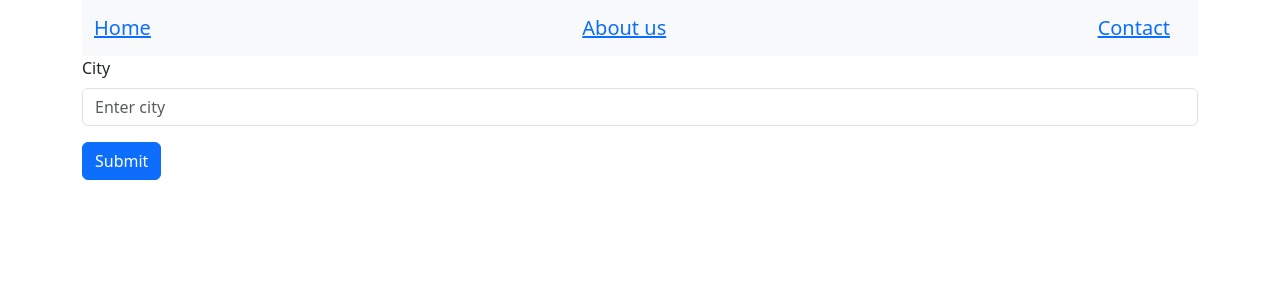
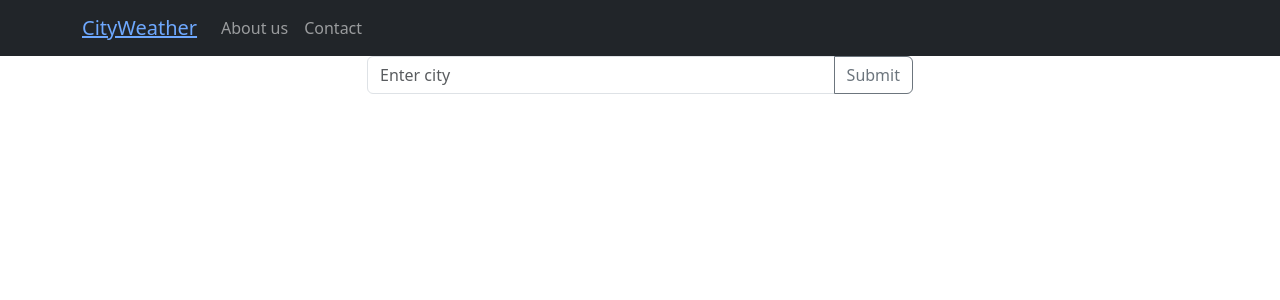
Before and after one commit to JhonnyRubioG/bootcamp-react-project, a React (Vite) app: page / in a window 1280 px wide. Shown: the top 300 px of the page. Built offline with nearby package versions, Linux system fonts and the light colour scheme.

Commit message:
Se actualiza front

```diff
--- a/src/views/Header/index.tsx
+++ b/src/views/Header/index.tsx
@@ -1,26 +1,26 @@
 import { Link } from "react-router-dom";
 import Container from 'react-bootstrap/Container';
+import Nav from 'react-bootstrap/Nav';
 import Navbar from 'react-bootstrap/Navbar';
 
 
 const HeaderGlobal = () => {
 
     return (
-        <Container>
-            <Navbar expand="lg" className="bg-body-tertiary">
-                <Container>
-                    <Navbar.Brand >
-                        <Link to="/">Home</Link>
-                    </Navbar.Brand>
-                    <Navbar.Brand >
-                        <Link to="/about">About us</Link>
-                    </Navbar.Brand>
-                    <Navbar.Brand >
-                        <Link to="/contact">Contact</Link>
-                    </Navbar.Brand>
-                </Container>
-            </Navbar>
-        </Container>
+        <Navbar expand="lg" bg="dark" data-bs-theme="dark">
+            <Container>
+                <Navbar.Brand>
+                    <Link to="/">CityWeather</Link>
+                </Navbar.Brand>
+                <Navbar.Toggle aria-controls="basic-navbar-nav" />
+                <Navbar.Collapse id="basic-navbar-nav">
+                    <Nav className="me-auto">
+                        <Nav.Link href="/about">About us</Nav.Link>
+                        <Nav.Link href="/contact">Contact</Nav.Link>
+                    </Nav>
+                </Navbar.Collapse>
+            </Container>
+        </Navbar>
     );
 
 };
--- a/src/views/Homepage/index.tsx
+++ b/src/views/Homepage/index.tsx
@@ -1,6 +1,11 @@
 import { useState } from "react";
+import Card from 'react-bootstrap/Card';
 import Button from 'react-bootstrap/Button';
 import Form from 'react-bootstrap/Form';
+import InputGroup from 'react-bootstrap/InputGroup';
+import Container from 'react-bootstrap/Container';
+import Row from 'react-bootstrap/Row';
+import Col from 'react-bootstrap/Col';
 
 const Homepage = () => {
 
@@ -25,8 +30,6 @@ const Homepage = () => {
             const res = await fetch(API_WEATHER + city);
             const data = await res.json();
 
-            console.log(data);
-
             setWeather({
                 city: data.location.name,
                 country: data.location.country,
@@ -42,34 +45,33 @@ const Homepage = () => {
     };
 
     return (
-        <div>
+        <Container >
+                  <Row>
+                  <Col md={{ span: 6, offset: 3 }}>
             <Form onSubmit={handleSubmit}>
-                <Form.Group className="mb-3" controlId="formBasicEmail">
-                    <Form.Label>City</Form.Label>
-                    <Form.Control onChange={handleChange} type="text" placeholder="Enter city" required/>
-                </Form.Group>
-
-
-                <Button variant="primary" type="submit">
-                    Submit
-                </Button>
+                <InputGroup className="mb-3">
+                    <Form.Control type="text" onChange={handleChange} placeholder="Enter city" aria-label="City" aria-describedby="basic-addon2" />
+                    <Button variant="outline-secondary" type="submit">Submit</Button>
+                </InputGroup>
             </Form>
 
             {weather.city && (
                 <div>
-                    <h2>
-                        {weather.city}, {weather.country}
-                    </h2>
-                    <img alt={weather.conditionText} src={weather.icon} />
-                    <h3>
-                        {weather.temperature} °C
-                    </h3>
-                    <h5>
-                        {weather.conditionText}
-                    </h5>
+                    <Card className="text-center">
+                        <Card.Header>{weather.city}, {weather.country}</Card.Header>
+                            <Card.Body>
+                                <img alt={weather.conditionText} src={weather.icon} />
+                                <Card.Text>
+                                    {weather.temperature} °C
+                                </Card.Text>
+                            </Card.Body>
+                        <Card.Footer className="text-muted">{weather.conditionText}</Card.Footer>
+                    </Card>
                 </div>
             )}
-        </div>
+            </Col>
+            </Row>
+        </Container>
     )
 };
 
--- a/src/views/Template/index.tsx
+++ b/src/views/Template/index.tsx
@@ -7,9 +7,7 @@ const TemplateGlobal = () => {
     return (
         <div>
             <HeaderGlobal />
-            <Container>
-                <Outlet />
-            </Container>
+            <Outlet />
         </div>
     );
 
```
